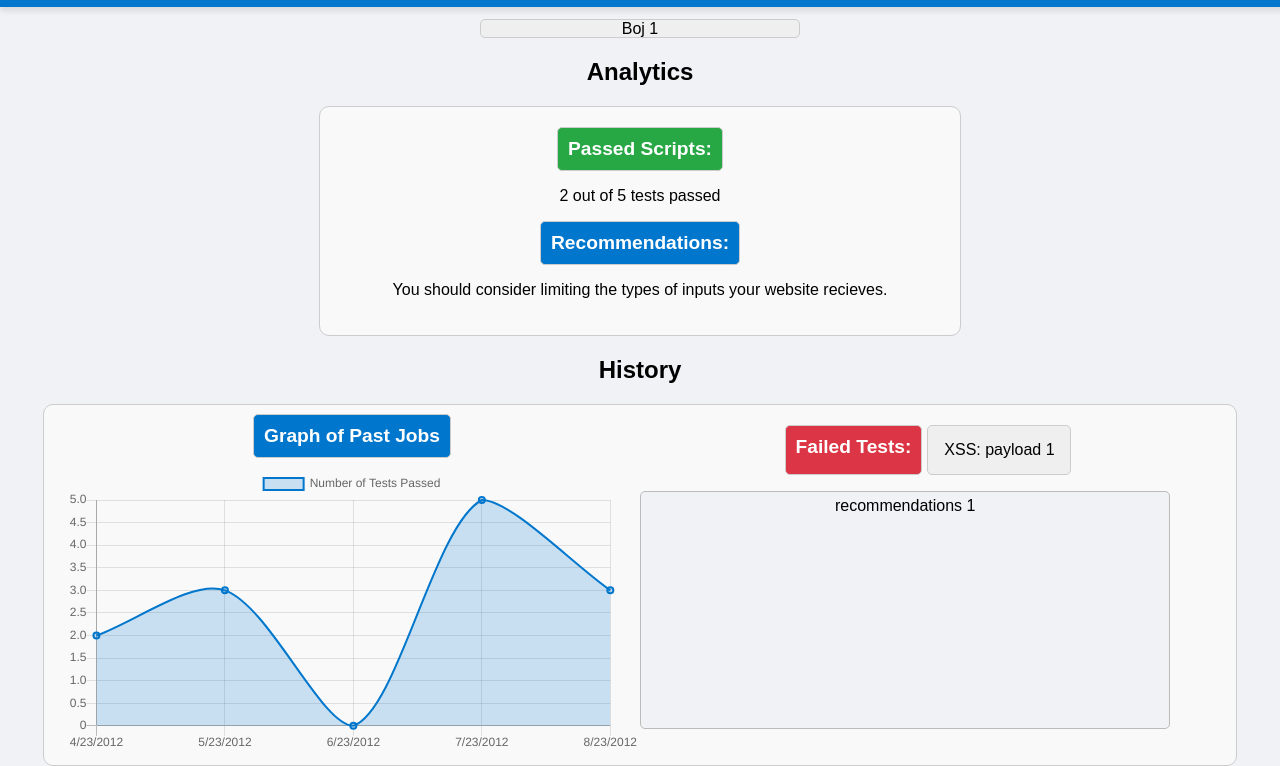
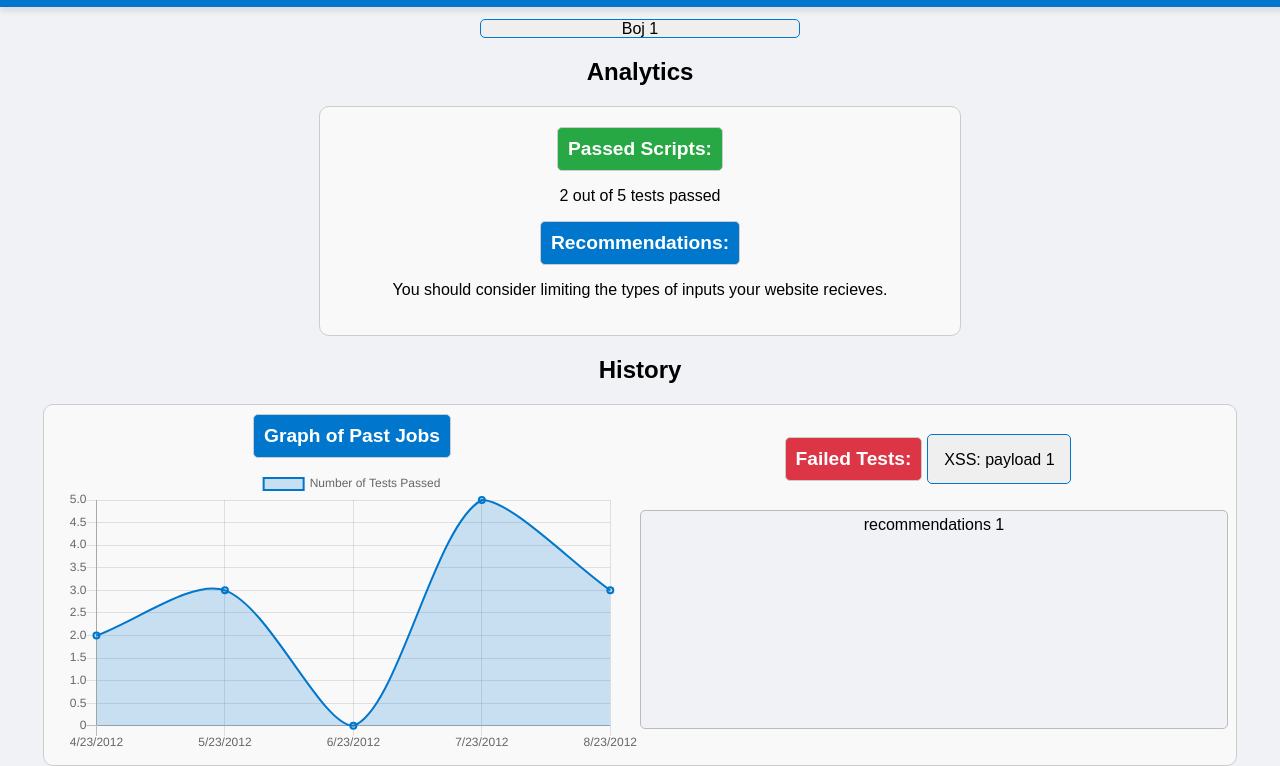
Before and after one commit to MrLarryMan/Tensile, a plain HTML site: page frontend/analytics.html in a window 1280 px wide. Shown: the part 61-827 px from the top of the page. Drawn offline with nearby package versions, Linux system fonts and the light colour scheme.

Commit message:
More ui fixes

```diff
--- a/frontend/analytics.css
+++ b/frontend/analytics.css
@@ -8,7 +8,7 @@
 
 .analytics-container select {
     border-radius: 5px;
-    border: 1px solid #ccc;
+    border: 1px solid #0077cc;
     width: 25%;
     height: 100%;
     max-height: 50px;
@@ -17,6 +17,10 @@
     appearance: none;
 }
 
+.analytics-container select:focus {
+    outline: none;
+    border: 2px solid #005fa3;
+}
 
 .analytics-info {
     flex: 2;
@@ -42,7 +46,9 @@
     border-radius: 5px;
     border: 1px solid #ccc;
     background-color: #ccc;
+    height: fit-content;
 }
+
 
 .history-info {
     flex: 4;
@@ -80,7 +86,8 @@
     display: flex;
     flex-direction: row;
     justify-content: center;
-    max-height: 50px;
+    align-items: center;
+    max-height: 75px;
     width: 100%;
     min-width: fit-content;
 }
@@ -91,7 +98,7 @@
     background-color: #f0f2f5;
     border-radius: 5px;
     border: 1px solid #bbb;
-    width: 90%;
+    width: 100%;
     text-align: center;
 }
 
```
